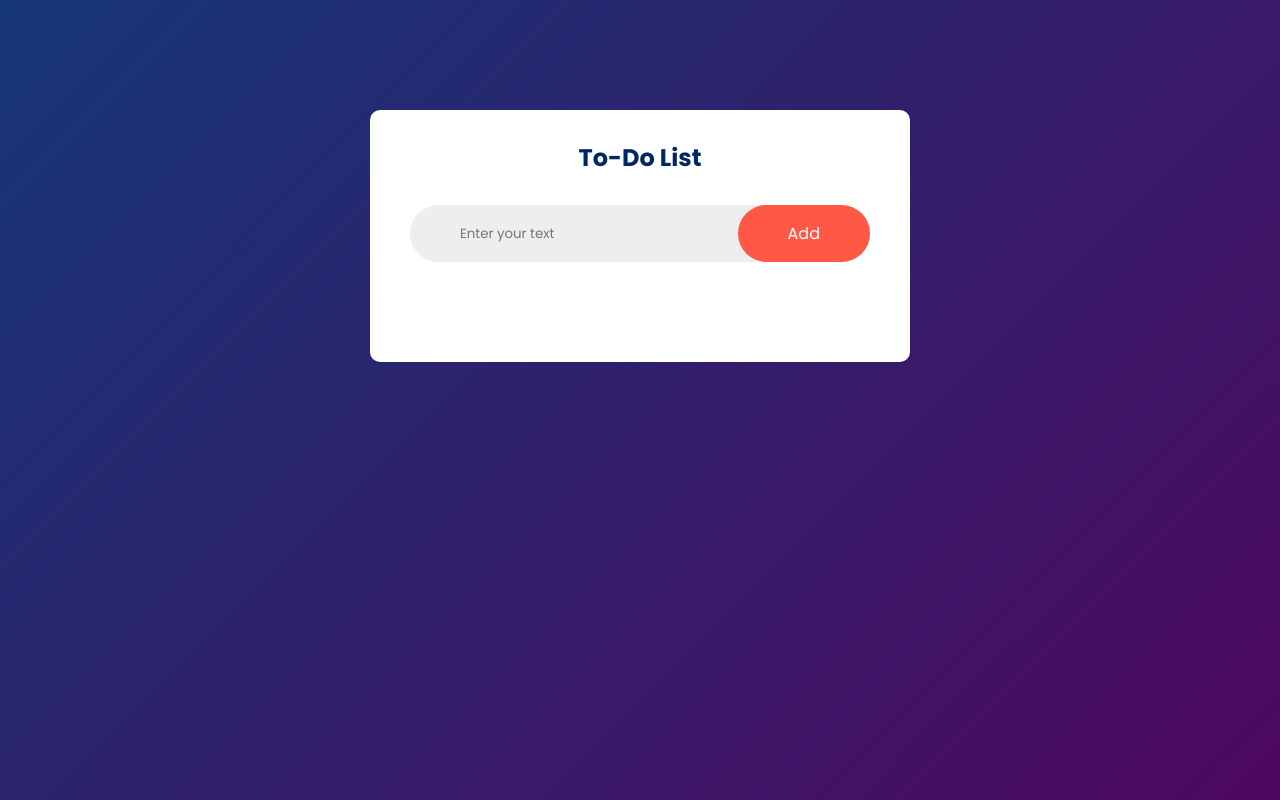
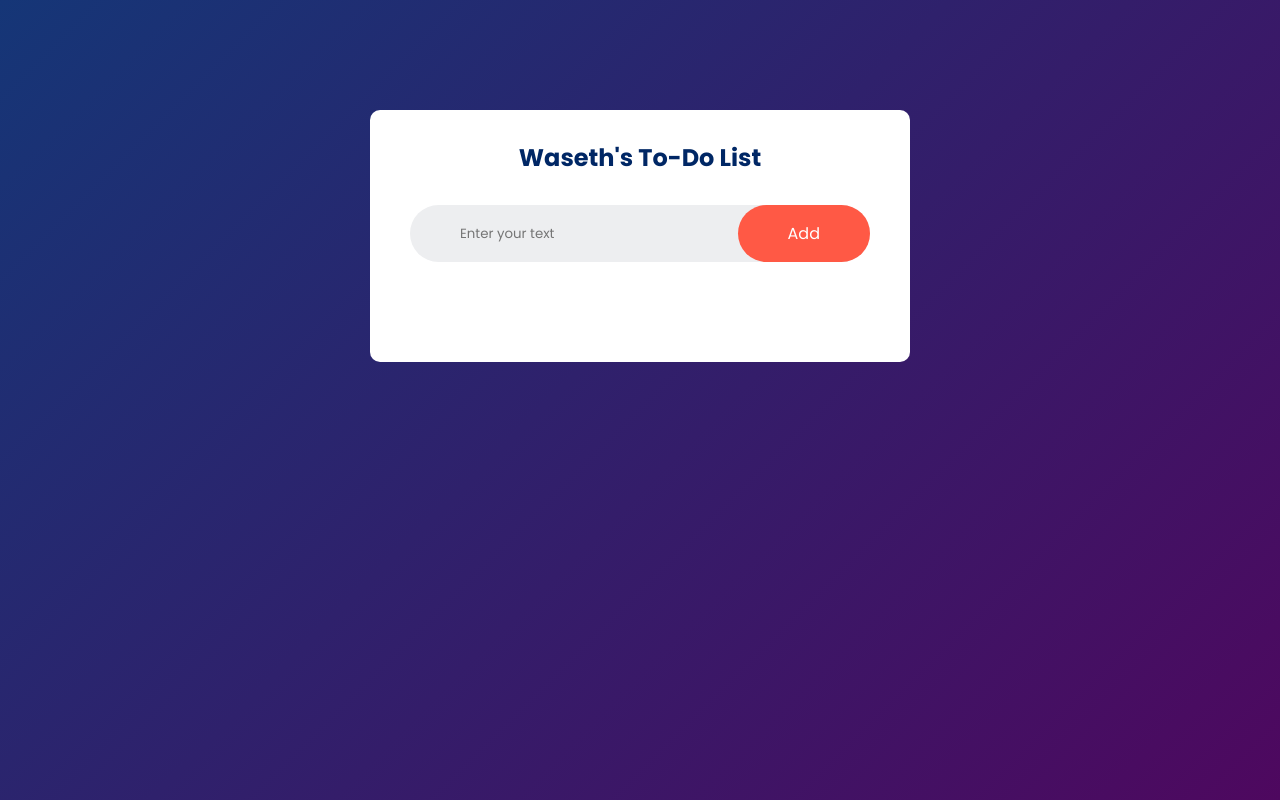
Before and after one commit to Waseth/TO-Do-List-App, a plain HTML site: page index.html in a window 1280 px wide. Drawn offline with Linux system fonts and the light colour scheme.

Commit message:
minor changes

```diff
--- a/index.html
+++ b/index.html
@@ -16,7 +16,7 @@
 <body>
     <div class="container">
         <div class="todo-app">
-            <h2>To-Do List</h2>
+            <h2>Waseth's To-Do List</h2>
             <div class="input-div">
                 <input type="text" id="input-box" placeholder="Enter your text">
                 <button onclick="addTask()">Add</button>
```
